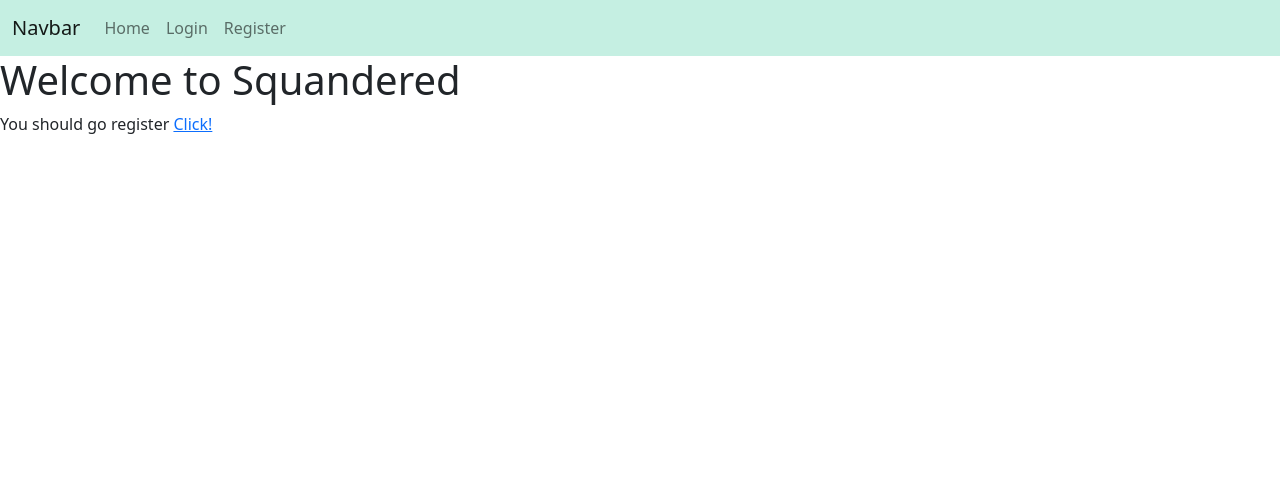
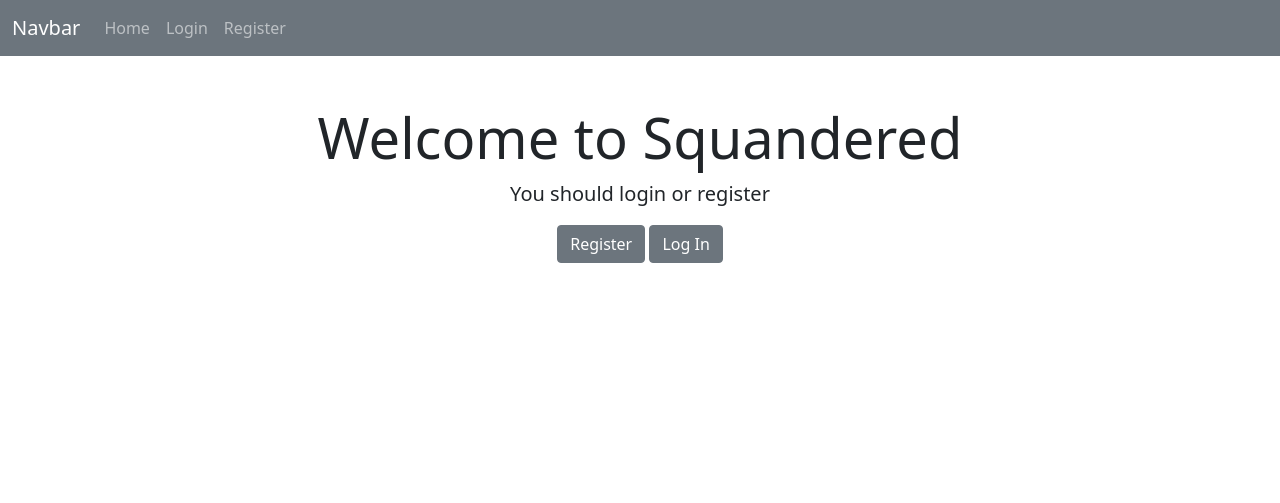
Before and after one commit to kzborisov/squandered, a Django app: page / in a window 1280 px wide. Shown: the top 503 px of the page. Run offline with Django 4.2, Linux system fonts and the light colour scheme.

Commit message:
Index page styling

```diff
--- a/templates/includes/navbar.html
+++ b/templates/includes/navbar.html
@@ -1,4 +1,4 @@
-<nav class="navbar navbar-expand-lg navbar-light" style="background-color: #c5efe2;">
+<nav class="navbar navbar-expand-lg navbar-dark bg-secondary">
     <div class="container-fluid">
         <a class="navbar-brand" href="{% url 'index' %}">Navbar</a>
         <button class="navbar-toggler" type="button" data-bs-toggle="collapse" data-bs-target="#navbarNav"
--- a/templates/main/index.html
+++ b/templates/main/index.html
@@ -1,11 +1,24 @@
 {% extends 'base.html' %}
 
 {% block content %}
-    <h1>Welcome to Squandered</h1>
+    <div class="jumbotron jumbotron-fluid mt-5" style="height: 50vh;">
+        <div class="position-sticky d-flex flex-column align-items-center">
+            <h1 class="display-4">Welcome to Squandered</h1>
 
-    {% if user.is_authenticated %}
-        <p>It's good to see you back, {{ user.profile.first_name }}</p>
-    {% else %}
-        <p>You should go register <a href="{% url 'profile register' %}">Click!</a></p>
-    {% endif %}
+            {% if user.is_authenticated %}
+                <p class="lead">It's good to see you back, {{ user.profile.first_name }}</p>
+                <a class="btn btn-secondary" href="#" role="button">Add Transaction</a>
+            {% else %}
+                <p class="lead">You should login or register</p>
+                <div class="flex-box flex-row justify-content-center">
+                    <a class="btn btn-secondary mr-1" href="{% url 'profile register' %}" role="button"> Register</a>
+                    <a class="btn btn-secondary" href="{% url 'profile login' %}" role="button">Log In</a>
+                </div>
+
+            {% endif %}
+        </div>
+
+
+    </div>
+
 {% endblock %}
```
